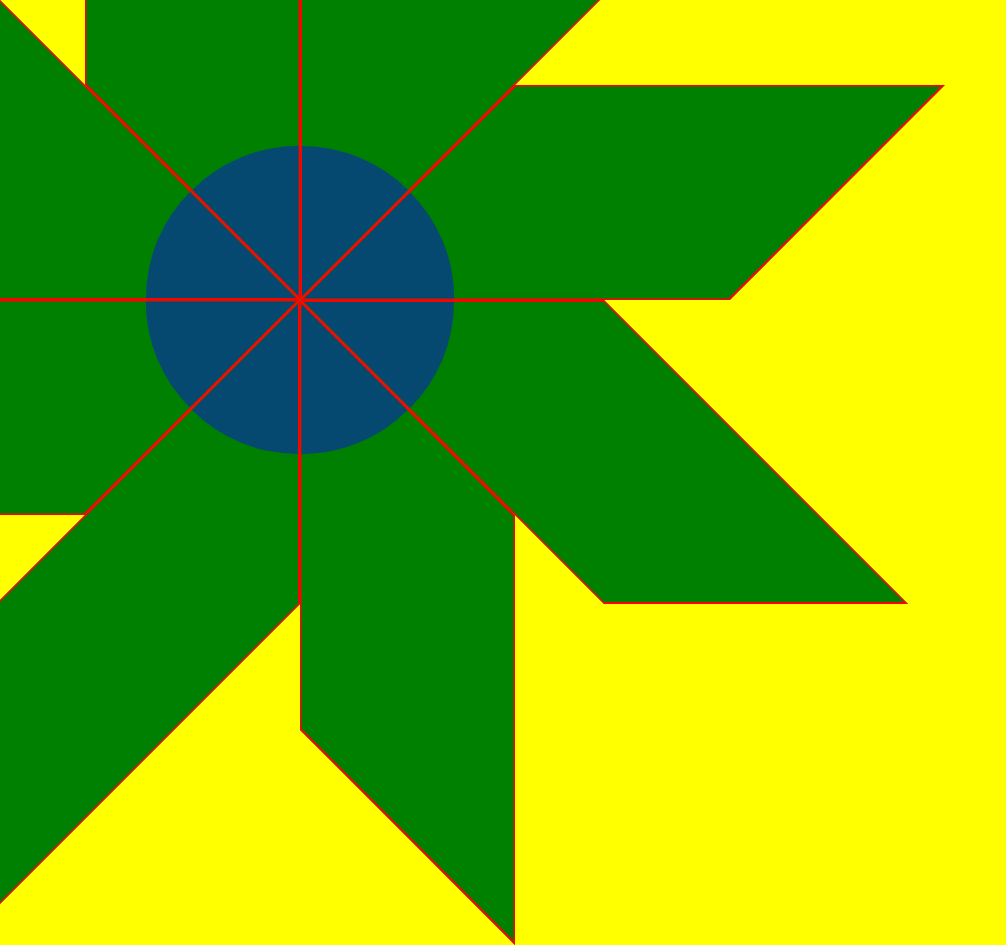
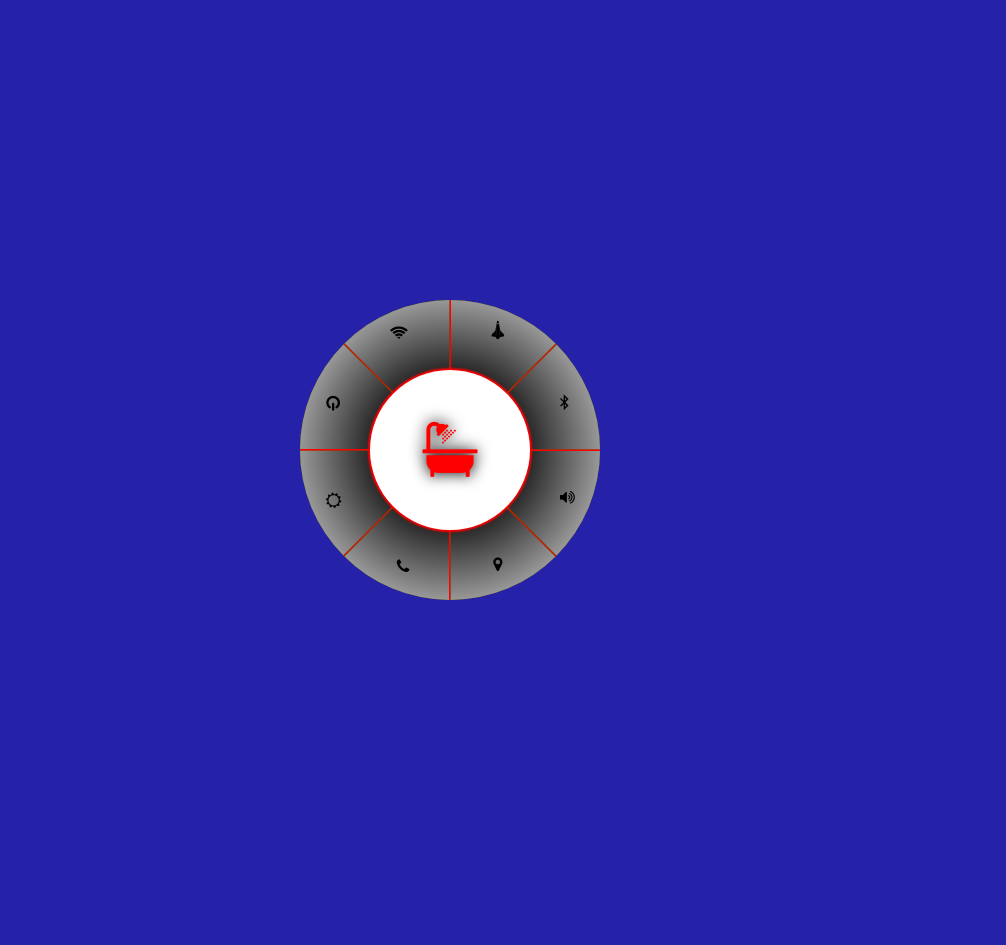
Before and after one commit to igoria77/Class-work, a plain HTML site: page round menu/index.html in a window 1280 px wide. Shown: the top 945 px of the page, without its empty margins (0-1006 px from the left). After the commit the page ends 800 px from the top, so only its background shows below. Drawn offline with nearby package versions, Linux system fonts and the light colour scheme.

Commit message:
Add files via upload

```diff
--- a/round menu/index.html
+++ b/round menu/index.html
@@ -9,14 +9,14 @@
 </head>
 <body>
   <nav>
-    <ul>
+    <ul id="menu">
       <li><a href=""><i class="fa fa-volume-up" aria-hidden="true"></i></a></li>
       <li><a href=""><i class="fa fa-map-marker" aria-hidden="true"></i></a></li>
       <li><a href=""><i class="fa fa-phone" aria-hidden="true"></i></a></li>
       <li><a href=""><i class="fa fa-sun-o" aria-hidden="true"></i></a></li>
       <li><a href=""><i class="fa fa-power-off" aria-hidden="true"></i></a></li>
       <li><a href=""><i class="fa fa-wifi" aria-hidden="true"></i></a></li>
-      <li><a href=""><i class="fa fa-space-shuttle" aria-hidden="true"></i></a></li>
+      <li><a href="#menu"><i class="fa fa-space-shuttle" aria-hidden="true"></i></a></li>
       <li><a href=""><i class="fa fa-bluetooth-b" aria-hidden="true"></i></a></li>
     </ul>
   </nav>
--- a/round menu/style.css
+++ b/round menu/style.css
@@ -1,13 +1,16 @@
 body{
-  background-color: yellow;
+  background-color: #2621a9;
 }
 nav li{
   width: 300px;
   height: 300px;
   position: absolute;
+  top: 150px;
+  left: 150px;
+
   background-color: green;
   transform-origin: 0 0;
-  border: 2px solid red;
+  border: 1px solid red;
   overflow: hidden;
 
 }
@@ -24,7 +27,7 @@ nav li a{
   transform: skew(-45deg);
 }
 nav li a:hover {
-  background-color: #19b728;
+  background-image: radial-gradient(green,white 100%);
 
 }
 nav{
@@ -56,3 +59,68 @@ transform:rotate(270deg) skew(45deg);
 nav li:nth-child(8){
 transform:rotate(315deg) skew(45deg);
 }
+nav a i {
+  position: absolute;
+  top: 188px;
+  left: 258px;
+
+}
+nav li:nth-child(1) i {
+  transform:rotate(0deg);
+}
+nav li:nth-child(2) i {
+  transform:rotate(-45deg);
+}
+nav li:nth-child(3) i {
+  transform:rotate(-90deg);
+}
+nav li:nth-child(4) i {
+  transform:rotate(180deg);
+}
+nav li:nth-child(5) i {
+  transform:rotate(0deg);
+}
+nav li:nth-child(6) i {
+  transform:rotate(135deg);
+}
+nav li:nth-child(7) i {
+  transform:rotate(0deg);
+}
+nav li:nth-child(8) i {
+  transform:rotate(45deg);
+}
+nav li a{
+  background-image: radial-gradient(black 25%,white 100%,black 0%);
+}
+nav ul{
+  width: 300px;
+  height: 300px;
+  background-color: red;
+  overflow: hidden;
+  position: absolute;
+  border-radius: 50%;
+  }
+nav ul::after{
+  content: "\f2cd";
+  font-family: fontawesome;
+  font-size: 55px;
+  color: red;
+  position: absolute;
+  width: 160px;
+  height: 160px;
+  top: 70px;
+  left: 70px;
+  display: block;
+  border-radius: 100%;
+  background-color: white;
+  text-align: center;
+  line-height: 160px;
+  box-shadow: 0 0 2px 2px red;
+  text-shadow: 0 0 15px black;
+
+}
+/*nav li:nth-child(7):hover~:last-child {*/
+nav ul:target::after{
+  color: yellow;
+
+}
```
